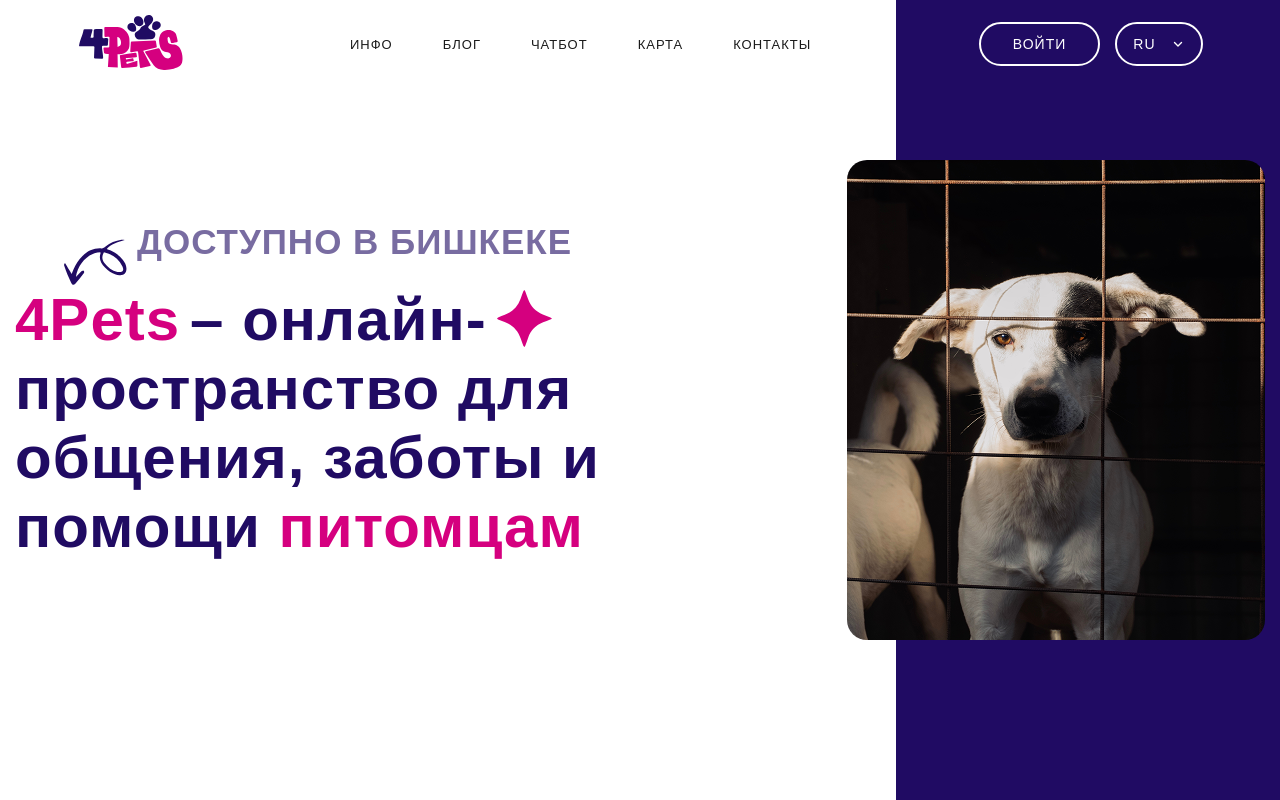
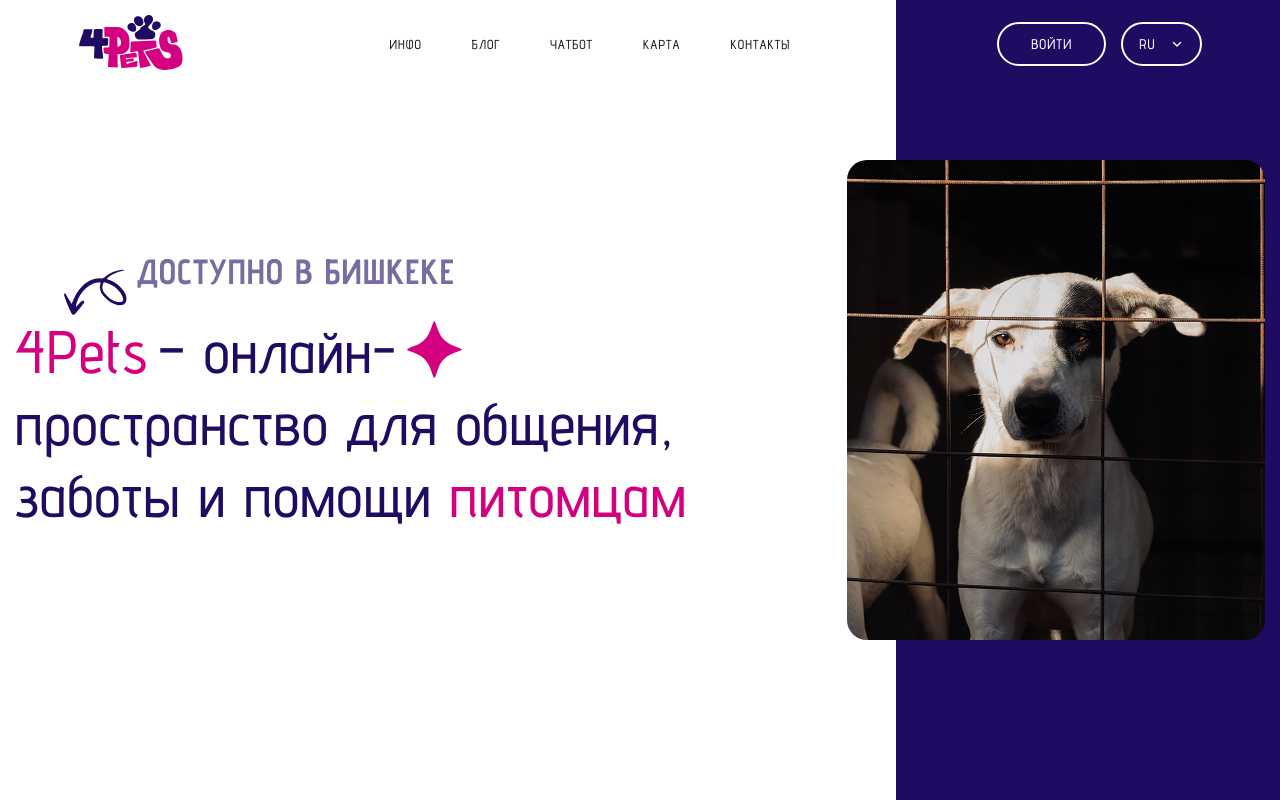
Before and after one commit to BogdanSEST2/4Pets, a React (Vite) app: page / in a window 1280 px wide. Shown: the top 800 px of the page. Built offline with nearby package versions, Linux system fonts and the light colour scheme.

Commit message:
Подключил шрифты для сайта

```diff
--- a/src/components/header/style.scss
+++ b/src/components/header/style.scss
@@ -30,6 +30,7 @@
         background: transparent;
         border: 0;
         cursor: pointer;
+        font-family: "Advent Pro", sans-serif;
       }
     }
 
--- a/src/index.css
+++ b/src/index.css
@@ -1,18 +1,13 @@
 @font-face {
   font-family: 'Advent Pro';
-    src: url('../src/assets/static/AdventPro-Bold.ttf');
+  src: url('/src/assets/static/AdventPro-Bold.ttf');
   font-weight: 700;
   font-style: normal;
 }
+
 @font-face {
   font-family: 'Advent Pro';
-    src: url('../src/assets/static/AdventPro-Thin.ttf');
-    font-weight: 400;
-    font-style: normal;
-}
-@font-face {
-    font-family: 'Advent Pro';
-    src: url('../src/assets/static/AdventPro-Medium.ttf');
+  src: url('/src/assets/static/AdventPro-Medium.ttf');
   font-weight: 600;
   font-style: normal;
 }
--- a/src/main.jsx
+++ b/src/main.jsx
@@ -1,7 +1,9 @@
+import './index.css';
 import App from './App.jsx'
 import { StrictMode } from 'react'
 import { createRoot } from 'react-dom/client'
 import { BrowserRouter } from 'react-router'
+
 
 import { LanguageProvider } from './context/LanguageContext.jsx'
 import { AuthorizationContext } from './context/LuthorizationContext.jsx'
```
Lines whose indentation alone changed are shown as unchanged.
